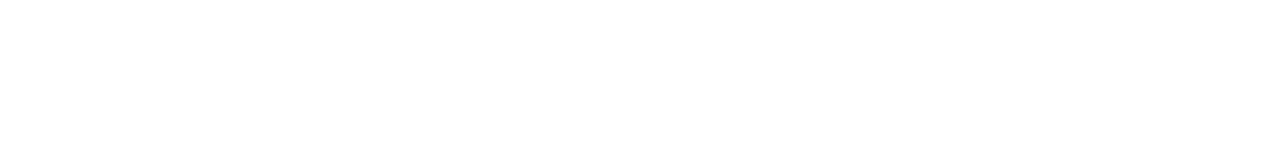
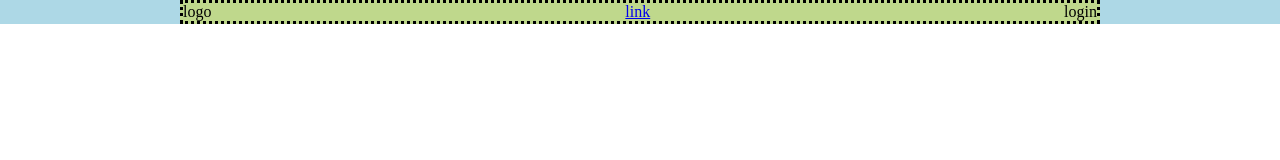
Before and after one commit to HelgaToshkollari/htmlcss-struttura-discord, a plain HTML site: page index.html in a window 1280 px wide. Drawn offline with Linux system fonts and the light colour scheme.

Commit message:
adds nav

```diff
--- a/css/style.css
+++ b/css/style.css
@@ -0,0 +1,25 @@
+*{
+    box-sizing:border-box;
+    margin: 0;
+    padding: 0;
+}
+header{
+    background-color: lightblue;
+}
+.menu ul{
+    list-style: none;
+    text-align: center;
+    display: flex;
+    justify-content: space-between;
+}
+.container.menu {
+    background-color: rgb(191, 216, 140);
+    margin: auto;
+    border: 3px dotted black;
+
+}
+.container {
+    width: 920px;
+    margin: 0 auto;
+
+}
--- a/index.html
+++ b/index.html
@@ -5,13 +5,18 @@
     </head>
     <body>
         <header>
-            <nav>
-
+            <nav class="container menu">
+                <ul>
+                    <li>logo</li>
+                    <li><a href="#">link</a></li>
+                    <li>login</li>
+                </ul>
             </nav>
 
         </header>
         <main>
-            <section>
+            <section class="container">
+
 
             </section>
             <section>
```
